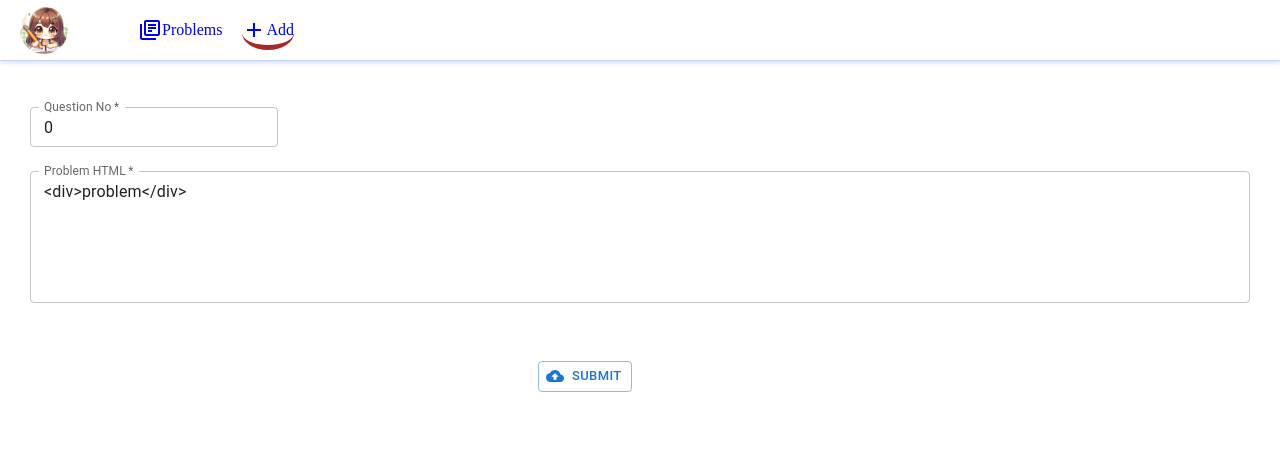
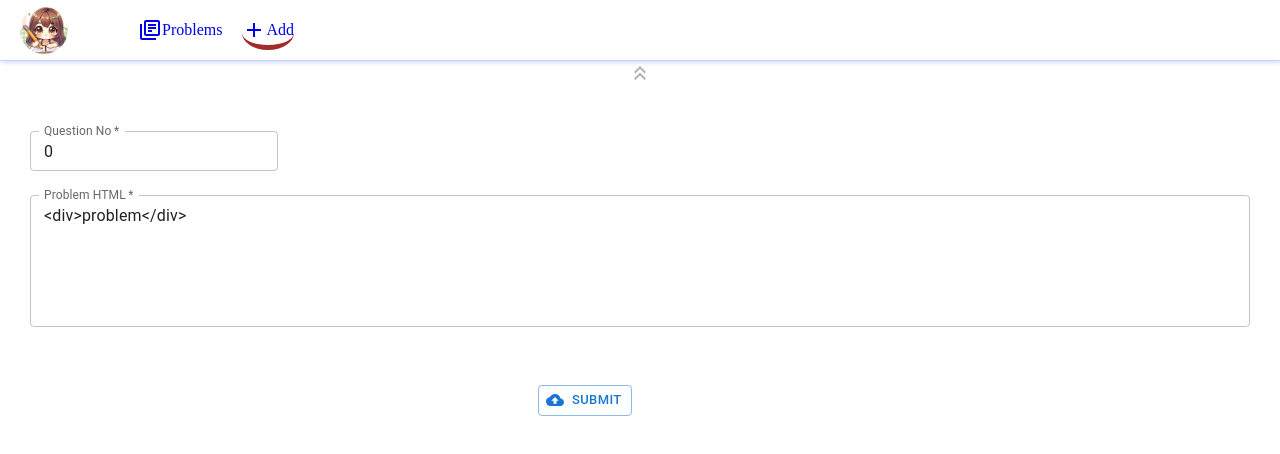
Before and after one commit to Mickey1992/math-problem-library, a React (Vite) app: page /add in a window 1280 px wide. Shown: the top 454 px of the page. Built offline with nearby package versions, Linux system fonts and the light colour scheme.

Commit message:
add button to hide/show header

```diff
--- a/src/components/Header.tsx
+++ b/src/components/Header.tsx
@@ -3,12 +3,30 @@ import logo from "../assets/profile-photo.webp";
 
 import LibraryBooksOutlinedIcon from "@mui/icons-material/LibraryBooksOutlined";
 import AddOutlinedIcon from "@mui/icons-material/AddOutlined";
+import KeyboardDoubleArrowUpIcon from "@mui/icons-material/KeyboardDoubleArrowUp";
+
+import { motion } from "framer-motion";
+import { useState } from "react";
 
 export default function Header() {
-	//const navigate = useNavigate();
+	const [headerDisplay, setHeaderDisplay] = useState(true);
+
+	function toggleHeader() {
+		setHeaderDisplay((pre) => !pre);
+	}
+
 	return (
 		<>
-			<div id="header">
+			<motion.div
+				id="header"
+				variants={{
+					show: { opacity: 1, y: 0 },
+					hide: { opacity: 0, height: 0, y: "-100%" },
+				}}
+				initial={false}
+				animate={headerDisplay ? "show" : "hide"}
+				transition={{ duration: 0.5 }}
+			>
 				<Link to="/">
 					<img src={logo} alt="a girl is solving math problem" />
 				</Link>
@@ -40,7 +58,20 @@ export default function Header() {
 						</NavLink>
 					</li>
 				</menu>
-			</div>
+			</motion.div>
+			<motion.p
+				id="header-toggle-icon"
+				variants={{
+					show: { rotate: "0deg", opacity: 0.3, y: 0 },
+					hide: { rotate: "180deg", opacity: 0.3, y: 0 },
+				}}
+				initial={false}
+				animate={headerDisplay ? "show" : "hide"}
+				whileHover={{ opacity: 0.6 }}
+				transition={{ duration: 0.5 }}
+			>
+				<KeyboardDoubleArrowUpIcon onClick={toggleHeader} />
+			</motion.p>
 			<Outlet />
 		</>
 	);
--- a/src/components/hoc/withResizable.tsx
+++ b/src/components/hoc/withResizable.tsx
@@ -42,7 +42,7 @@ export default function withResizable(
 		const [info, setInfo] = useState<null | ResizeInfo>(null);
 
 		useEffect(() => {
-			if (elementRef?.current === null) return;
+			if (elementRef.current === null) return;
 			setInfo({
 				height: elementRef.current["offsetHeight"],
 				width: elementRef.current["offsetWidth"],
--- a/src/index.css
+++ b/src/index.css
@@ -4,6 +4,7 @@ body {
 
 #header {
 	display: flex;
+	position: relative;
 	align-items: center;
 	height: 60px;
 	width: 100%;
@@ -36,6 +37,14 @@ body {
 	border-bottom-right-radius: 50%;
 }
 
+#header-toggle-icon {
+	position: relative;
+	margin: 0px;
+	width: 100%;
+	display: flex;
+	justify-content: center;
+}
+
 ol > li.hide {
 	height: 0px;
 	overflow: hidden;
```
